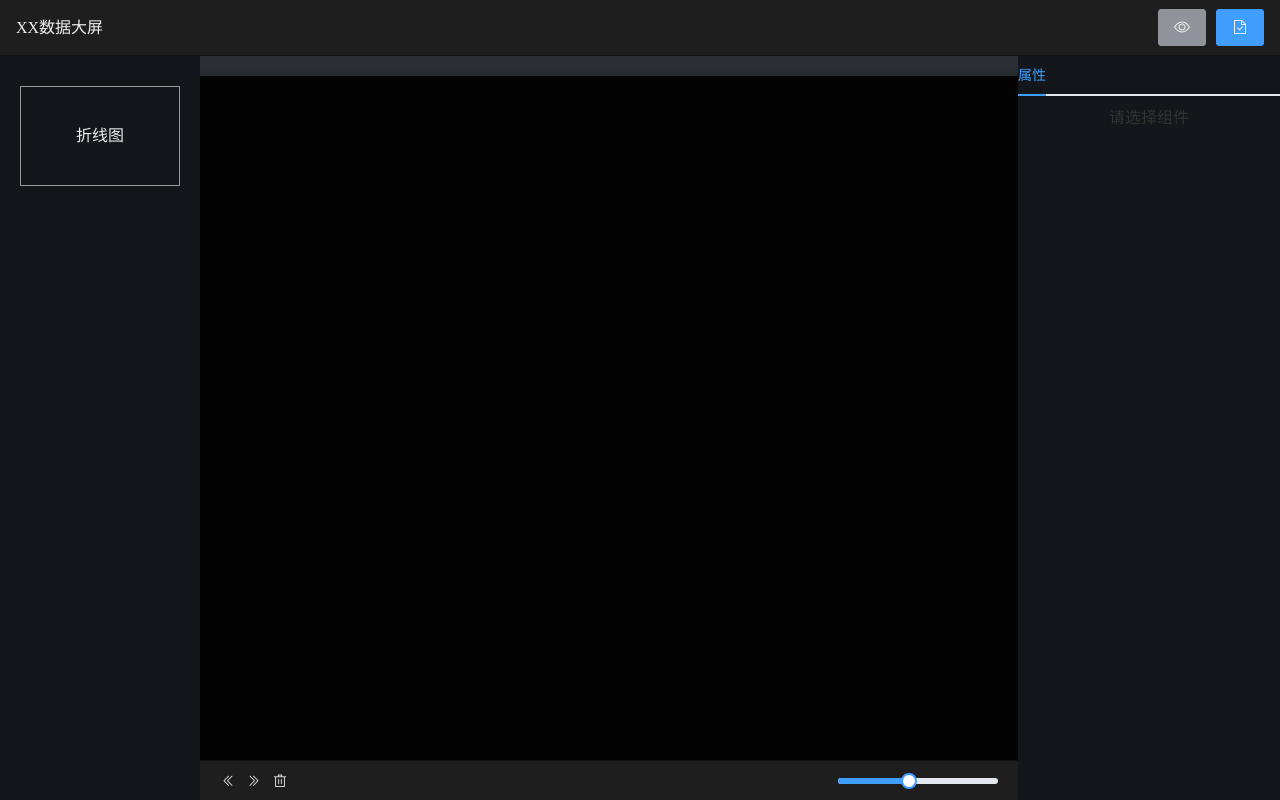
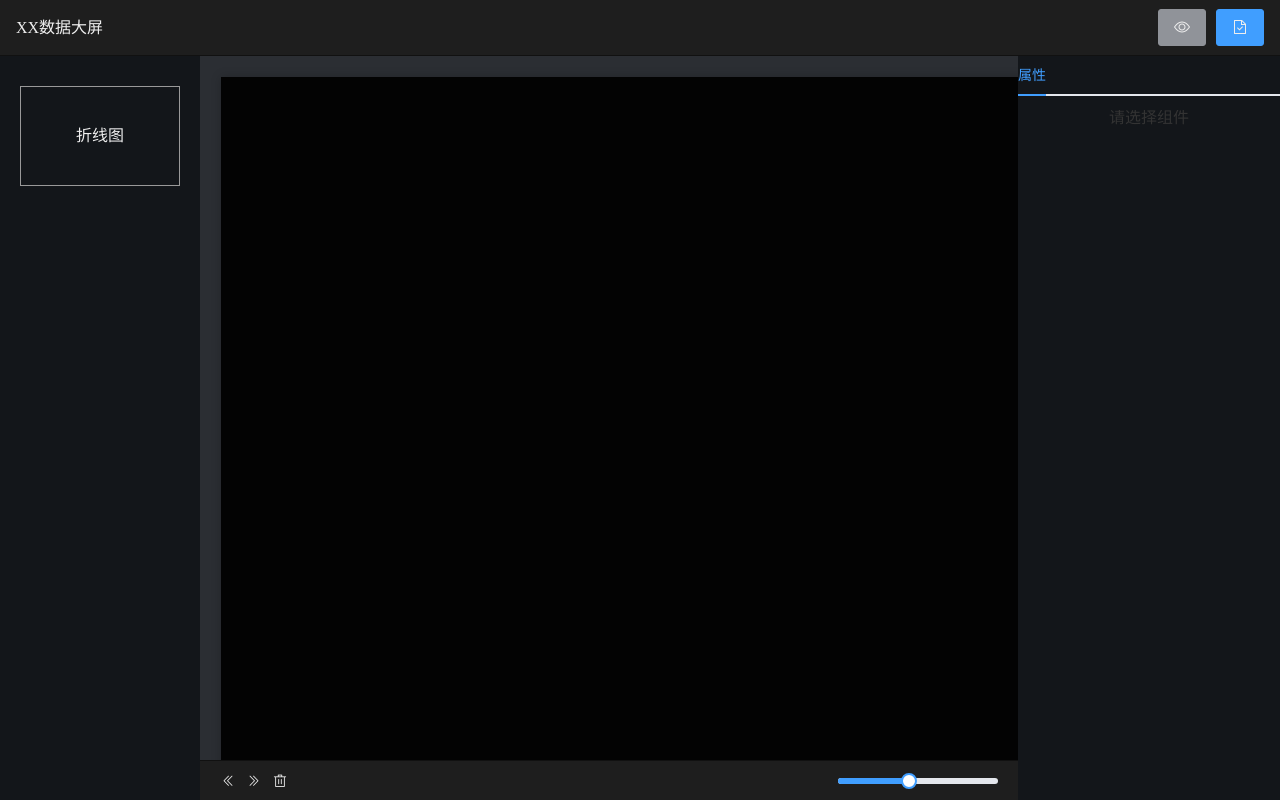
Before and after one commit to FangHaydn/visual-config, a Vue app: page /#/home in a window 1280 px wide. Built offline with nearby package versions, Linux system fonts and the light colour scheme.

Commit message:
feat: scale

```diff
--- a/src/components/ControlBar.vue
+++ b/src/components/ControlBar.vue
@@ -54,24 +54,27 @@ export default {
   created() {
     this.scale = this.canvasStyleData.scale;
     this.handleScaleChange = _.debounce(() => {
-      // 画布比例设一个最小值，不能为 0
-      // eslint-disable-next-line no-bitwise
-      this.scale = ~~this.scale || 1;
-      const componentData = _.deepClone(this.componentData);
-      componentData.forEach((component) => {
-        Object.keys(component.style).forEach((key) => {
-          if (this.needToChange.includes(key)) {
-            // 根据原来的比例获取样式原来的尺寸
-            // 再用原来的尺寸 * 现在的比例得出新的尺寸
-            // 不能用 Math.round 防止 1 px 的边框变 0
-            component.style[key] = Math.ceil(
-              this.format(this.getOriginStyle(component.style[key]))
-            );
-          }
-        });
-      });
+      let dom = document.querySelector('.editor-wrap')
+      dom.style.transformOrigin = '0 0';
+      dom.style.transform = `scale(${this.scale/100})`;
+      // // 画布比例设一个最小值，不能为 0
+      // // eslint-disable-next-line no-bitwise
+      // this.scale = ~~this.scale || 1;
+      // const componentData = _.deepClone(this.componentData);
+      // componentData.forEach((component) => {
+      //   Object.keys(component.style).forEach((key) => {
+      //     if (this.needToChange.includes(key)) {
+      //       // 根据原来的比例获取样式原来的尺寸
+      //       // 再用原来的尺寸 * 现在的比例得出新的尺寸
+      //       // 不能用 Math.round 防止 1 px 的边框变 0
+      //       component.style[key] = Math.ceil(
+      //         this.format(this.getOriginStyle(component.style[key]))
+      //       );
+      //     }
+      //   });
+      // });
 
-      this.$store.commit("setComponentData", componentData);
+      // this.$store.commit("setComponentData", componentData);
       this.$store.commit("setCanvasStyle", {
         ...this.canvasStyleData,
         scale: this.scale,
--- a/src/components/Editor/index.vue
+++ b/src/components/Editor/index.vue
@@ -127,7 +127,6 @@ export default {
 .editor {
   position: relative;
   background: #030303;
-  margin: 20px auto;
   box-shadow: 0 0 10px 0px #0003;
 
   .lock {
--- a/src/views/Home.vue
+++ b/src/views/Home.vue
@@ -16,7 +16,9 @@
           @mousedown="handleMouseDown"
           @mouseup="deselectCurComponent"
         >
+          <div class="editor-wrap">
           <Editor />
+          </div>
         </div>
         <ControlBar />
       </section>
@@ -102,8 +104,8 @@ export default {
       const rectInfo = this.editor.getBoundingClientRect();
       if (index) {
         const component = _.deepClone(componentList[index]);
-        component.style.top = e.clientY - rectInfo.y;
-        component.style.left = e.clientX - rectInfo.x;
+        component.style.top = Math.floor(e.clientY - rectInfo.y);
+        component.style.left = Math.floor(e.clientX - rectInfo.x);
         component.id = generateID();
         this.$store.commit("addComponent", { component });
         this.$store.commit("recordSnapshot");
@@ -171,12 +173,17 @@ export default {
       margin-right: 262px;
       background-color: #2b2e33;
       height: 100%;
-      overflow: auto;
 
       .content {
         width: 100%;
         height: calc(100% - 40px);
         overflow: auto;
+
+        .editor-wrap {
+          display: inline-block;
+          padding: 20px;
+          border: 1px solid transparent;
+        }
       }
     }
   }
```
